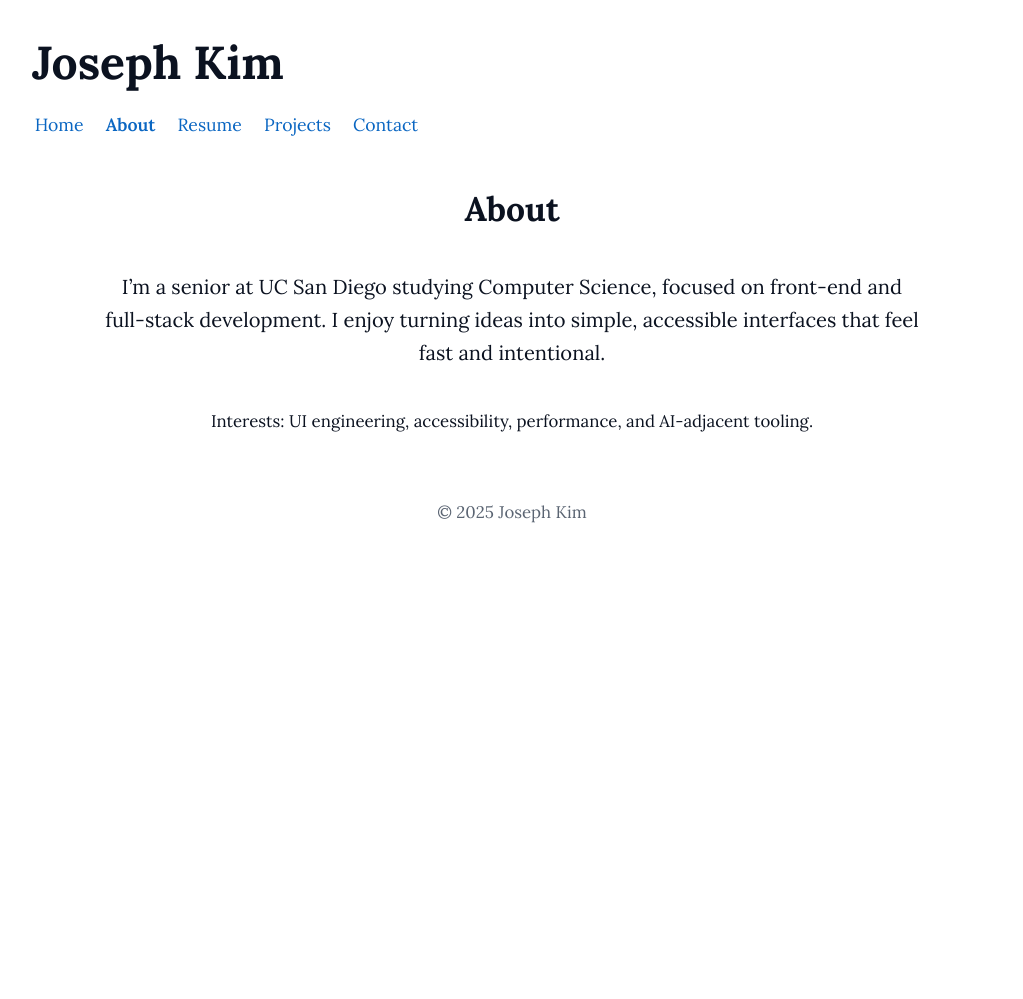
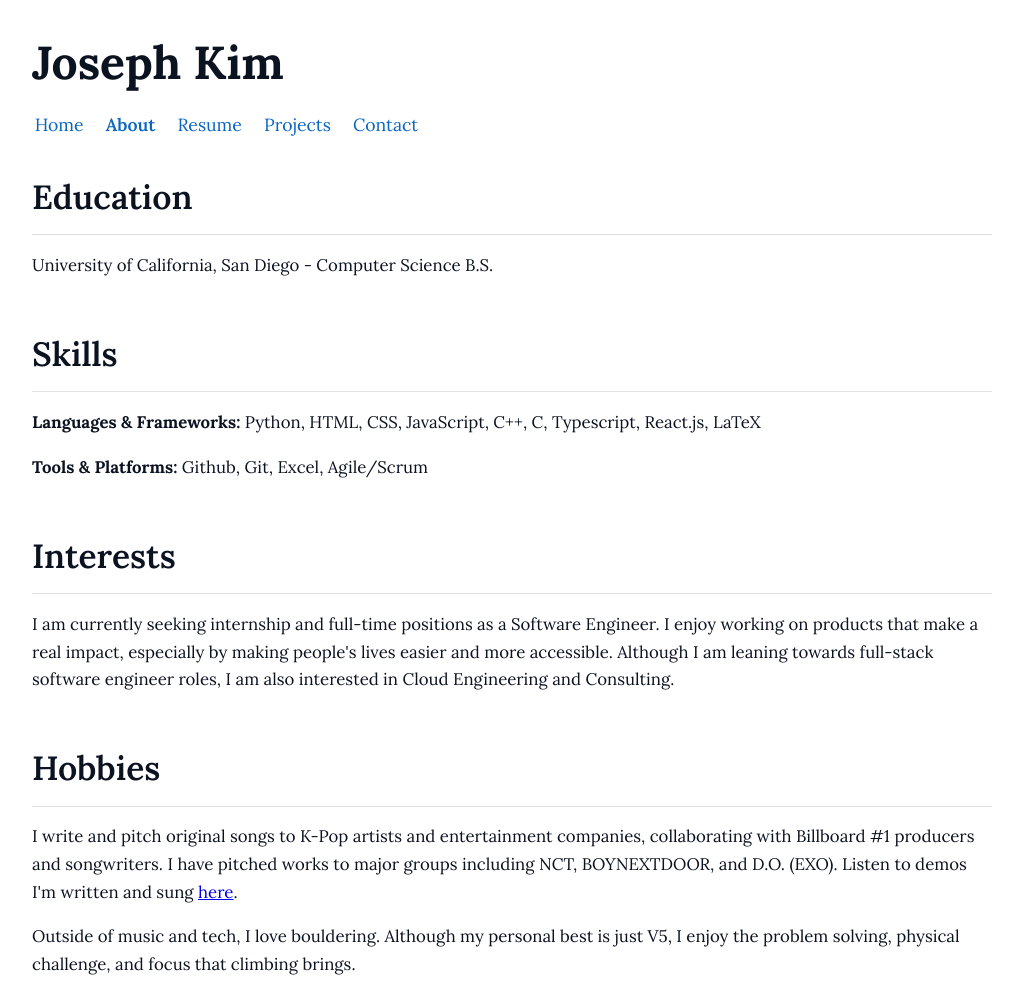
Before and after one commit to jowiik/Portfolio, a plain HTML site: page about.html in a window 1280 px wide. Shown: the top 999 px of the page, without its empty margins (128-1151 px from the left). Before the commit the page ends 800 px from the top, so only its background shows below. Drawn offline with Linux system fonts and the light colour scheme.

Commit message:
Add information on about page
I added relevant information on my page about education, skills, interests, and hobbies

```diff
--- a/about.html
+++ b/about.html
@@ -21,18 +21,37 @@
     </nav>
   </header>
 
-  <main class="site-main">
-    <section aria-labelledby="about" class="hero">
-      <h2 id="about" class="hero-title">About</h2>
-      <p class="lead intro-text">
-        I’m a senior at UC San Diego studying Computer Science, focused on front-end and full-stack development.
-        I enjoy turning ideas into simple, accessible interfaces that feel fast and intentional.
-      </p>
-      <p class="progress-row">
-        Interests: UI engineering, accessibility, performance, and AI-adjacent tooling.
-      </p>
-    </section>
-  </main>
+    <main class="site-main">
+      <!-- Education -->
+      <section class="about-section" aria-labelledby="edu">
+        <h2 id="edu" class="section-title">Education</h2>
+        <hr class="rule">
+        <p>University of California, San Diego - Computer Science B.S.</p>
+      </section>
+
+      <!-- Skills -->
+      <section class="about-section" aria-labelledby="skills">
+        <h2 id="skills" class="section-title">Skills</h2>
+        <hr class="rule">
+        <p><strong>Languages & Frameworks:</strong> Python, HTML, CSS, JavaScript, C++, C, Typescript, React.js, LaTeX</p>
+        <p><strong>Tools & Platforms:</strong> Github, Git, Excel, Agile/Scrum</p>
+      </section>
+
+      <section class="about-section" aria-labelledby="interests">
+        <h2 id="Interests" class="section-title">Interests</h2>
+        <hr class="rule">
+        <p>I am currently seeking internship and full-time positions as a Software Engineer. I enjoy working on products that make a real impact, especially by making people's lives easier and more accessible. Although I am leaning towards full-stack software engineer roles, I am also interested in Cloud Engineering and Consulting.</p>
+      </section>
+
+      <!-- Hobbies -->
+      <section class="about-section" aria-labelledby="hobbies">
+        <h2 id="hobbies" class="section-title">Hobbies</h2>
+        <hr class="rule">
+        <p>I write and pitch original songs to K-Pop artists and entertainment companies, collaborating with Billboard #1 producers and songwriters. I have pitched works to major groups including NCT, BOYNEXTDOOR, and D.O. (EXO). Listen to demos I'm written and sung <a href="https://soundcloud.com/joseph-kim-791475600/sets/demos/s-QzEg1TFS7kI?si=7785f72b5318443cb14f8bede8b3c37c&utm_source=clipboard&utm_medium=text&utm_campaign=social_sharing">here</a>.</p>
+        <p>Outside of music and tech, I love bouldering. Although my personal best is just V5, I enjoy the problem solving, physical challenge, and focus that climbing brings.</p>
+      </section>
+    </main>
+
 
   <footer class="site-footer">
     <p>&copy; 2025 Joseph Kim</p>
--- a/style.css
+++ b/style.css
@@ -203,6 +203,41 @@ body.site {
   }
 }
 
+/* ABOUT — minimal headers */
+
+.section-title{
+  font-size: clamp(1.5rem, 1.1rem + 1.2vw, var(--h2, 2rem));
+  font-weight: 600;
+  margin: 0;                      /* align title to the same left edge */
+}
+
+.rule {
+  border: 0;
+  height: 1px;
+  background: rgba(0,0,0,.12);
+  margin: .6rem 0 1rem;
+}
+
+ul.tight {
+  margin: 0 0 1rem;
+  padding-left: 1.1rem;
+}
+ul.tight li { margin: .35rem 0; }
+
+/* subtle entrance to match hero/nav */
+.about-section {
+  opacity: 0;
+  animation: fade-up 600ms ease-out both;
+}
+.about-section:nth-of-type(1) { animation-delay: .05s; }
+.about-section:nth-of-type(2) { animation-delay: .12s; }
+.about-section:nth-of-type(3) { animation-delay: .19s; }
+.about-section:nth-of-type(4) { animation-delay: .26s; }
+
+@media (prefers-reduced-motion: reduce) {
+  .about-section { animation: none; opacity: 1; transform: none; }
+}
+
 /* Baseline 2024 feature: @scope — limits styles to .hero subtree only */
 @scope (.hero) {
   progress[value] { accent-color: var(--brand, #0b84ff); }
```
